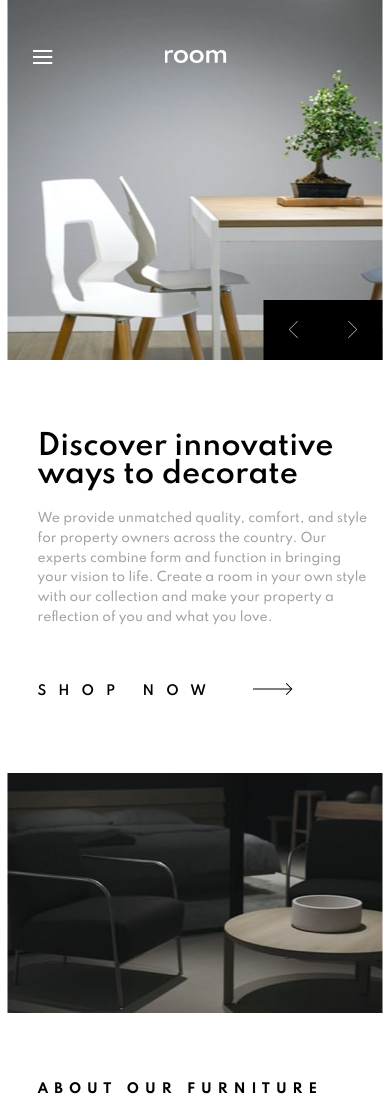
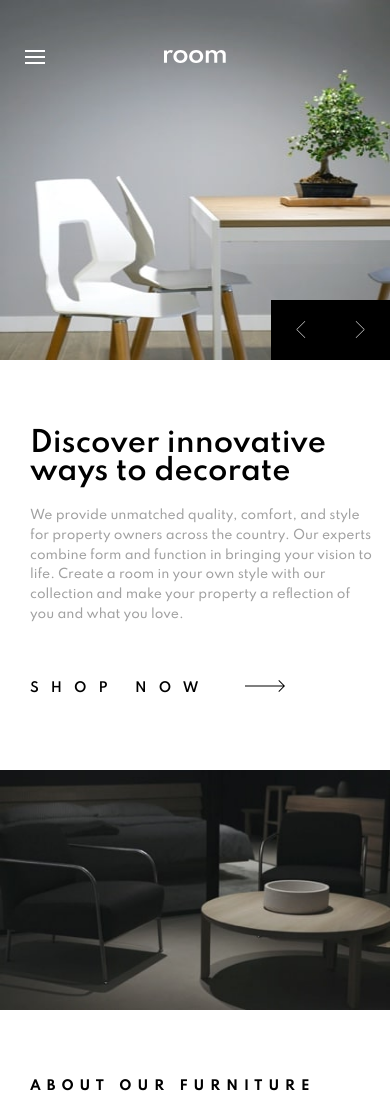
Before and after one commit to gerbelli27/roommaster, a plain HTML site: page index.html in a window 390 px wide. Shown: the top 1100 px of the page. Drawn offline with Linux system fonts and the light colour scheme.

Commit message:
mobile wip

```diff
--- a/css/styles.css
+++ b/css/styles.css
@@ -20,7 +20,11 @@ body {
 
 .main-picture {
     position: relative;
-    max-width: 375px;
+    max-width: 100%;
+    height:360px;
+    background-image: url(../images/mobile-image-hero-1.jpg);
+    background-size: 100% 360px;
+    background-repeat: no-repeat;
 }
 
 header {
@@ -32,7 +36,7 @@ nav {
     position: absolute;
     left: -1000px;
     /*hide menu*/
-    width: 375px;
+    width: 100%;
     height: calc(100vh - 110px);
 }
 
@@ -74,7 +78,9 @@ nav {
 .logo {
     z-index: 0;
     position: absolute;
-    left: 156.5px;
+    left: 50%;
+    margin-right: -50%;
+    transform: translate(-50%);
     top: 50px;
     width: 62px;
     height: 14px;
@@ -83,14 +89,14 @@ nav {
 .container {
     box-sizing: border-box;
     min-height: 410px;
-    width: 375px;
+    width: 100%;
     padding: 70px 15px 15px 30px;
 }
 
 .container__card {
     box-sizing: border-box;
     min-height: 315px;
-    width: 375px;
+    width: 100%;
     padding: 70px 15px 15px 30px;
 }
 
@@ -161,8 +167,10 @@ nav {
     display: block;
     box-sizing: border-box;
     min-height: 240px;
-    width: 375px;
-    background-image: url(../images/image-about-dark.jpg)
+    width: 100%;
+    background-image: url(../images/image-about-dark.jpg);
+    background-size: 100% 240px;
+    background-repeat: no-repeat;
 }
 
 .title__about {
@@ -177,6 +185,8 @@ nav {
     display: block;
     box-sizing: border-box;
     min-height: 240px;
-    width: 375px;
-    background-image: url(../images/image-about-light.jpg)
+    width: 100%;
+    background-image: url(../images/image-about-light.jpg);
+    background-size: 100% 240px;
+    background-repeat: no-repeat;
 }
--- a/index.html
+++ b/index.html
@@ -30,7 +30,6 @@
     <div class="main-picture">
       <img src="./images/icon-hamburger.svg" alt="menu selector" class="menu">
       <img src="./images/logo.svg" alt="logo" class="logo">
-      <img src="./images/mobile-image-hero-1.jpg" alt="decoration with table and chairs">
       <i class="button__left"></i><i class="button__right"></i>
     </div>
   </header>
@@ -41,7 +40,7 @@
         country.
         Our experts combine form and function in bringing your vision to life. Create a room in your
         own style with our collection and make your property a reflection of you and what you love.</p>
-      <a class="buy" href="#">Shop now</a><i class="buy__icon"></i>
+      <a class="buy" href="#">Shop now<i class="buy__icon"></i></a>
     </article>
     <article>
       <picture class="picture__about"></picture>
```
